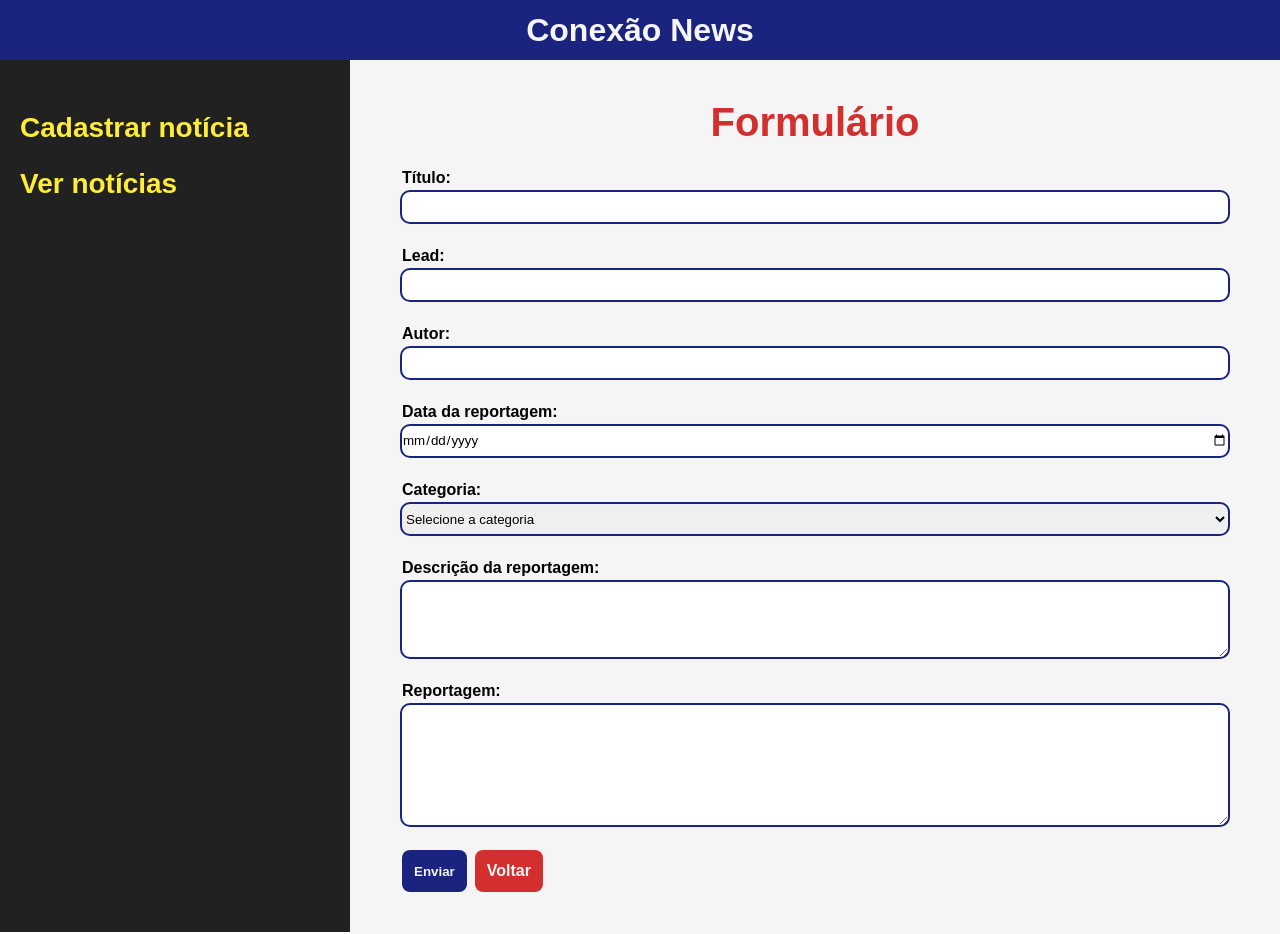
After one commit to MateusGomesc/conexao-news, a PHP site: page /cadastro/form.php in a window 1280 px wide. The commit adds this page. Run offline with PHP 8.4, Linux system fonts and the light colour scheme.

```diff
--- /dev/null
+++ b/cadastro/form.php
@@ -0,0 +1,58 @@
+<!DOCTYPE html>
+<html lang="pt-BR">
+<head>
+    <meta charset="UTF-8">
+    <meta name="viewport" content="width=device-width, initial-scale=1.0">
+    <title>Home</title>
+    <link rel="stylesheet" href="../styles/style.css">
+</head>
+<body>
+    <?php include '../includes/header.php' ?>
+    <main>
+        <?php  include '../includes/menu.php' ?>
+        <div class="data-container">
+            <h1 class="title">Formulário</h1>
+            <form action="add.php" method="POST">
+                <div class="input-container">
+                    <label for="title">Título:</label>
+                    <input type="text" name="title" id="title">
+                </div>
+                <div class="input-container">
+                    <label for="lead">Lead:</label>
+                    <input type="text" name="lead" id="lead">
+                </div>
+                <div class="input-container">
+                    <label for="author">Autor:</label>
+                    <input type="text" name="author" id="author">
+                </div>
+                <div class="input-container">
+                    <label for="date">Data da reportagem:</label>
+                    <input type="date" name="date" id="date">
+                </div>
+                <div class="input-container">
+                    <label for="category">Categoria:</label>
+                    <select name="category" id="category">
+                        <option value="" selected disabled>Selecione a categoria</option>
+                        <option value="1">Política</option>
+                        <option value="2">Esportes</option>
+                        <option value="3">Cultura</option>
+                        <option value="4">Tecnologia</option>
+                    </select>
+                </div>
+                <div class="input-container">
+                    <label for="description">Descrição da reportagem:</label>
+                    <textarea name="description" id="description" rows="5"></textarea>
+                </div>
+                <div class="input-container">
+                    <label for="report">Reportagem:</label>
+                    <textarea name="report" id="report" rows="8"></textarea>
+                </div>
+                <div class="btn-container">
+                    <button type="submit" class="btn-blue">Enviar</button>
+                    <a class="btn-red" href="../home">Voltar</a>
+                </div>
+            </form>
+        </div>
+    </main>
+</body>
+</html>
--- a/includes/menu.php
+++ b/includes/menu.php
@@ -1,4 +1,4 @@
 <div class="menu-container">
-    <a href="./cadastro/form.php" class="link">Cadastrar notícia</a>
-    <a href="./cadastro/form.php" class="link">Ver notícias</a>
+    <a href="../cadastro/form.php" class="link">Cadastrar notícia</a>
+    <a href="../home" class="link">Ver notícias</a>
 </div>
--- a/styles/style.css
+++ b/styles/style.css
@@ -14,7 +14,7 @@
 body, html{
     box-sizing: border-box;
     height: 100%;
-    font-family: 'Popins', sans-serif;
+    font-family: 'Poppins', sans-serif;
 }
 
 header{
@@ -30,6 +30,7 @@ header{
 main{
     display: grid;
     grid-template-columns: 350px auto;
+    height: 100vh;
 }
 
 .menu-container{
@@ -44,8 +45,8 @@ main{
 
 .data-container{
     background-color: var(--grey);
-    height: 100vh;
     text-align: center;
+    padding-bottom: 32px;
 }
 
 .title{
@@ -64,3 +65,132 @@ main{
 .link:hover{
     text-decoration: underline;
 }
+
+form{
+    margin: 24px 52px;
+    margin-bottom: 10px;
+}
+
+.input-container{
+    display: flex;
+    flex-direction: column;
+    align-items: start;
+    gap: 5px;
+    margin-bottom: 25px;
+}
+
+.input-container input{
+    width: 100%;
+    height: 30px;
+    border-radius: 8px;
+    outline: 2px solid var(--blue);
+    border: none;
+    font-family: inherit;
+}
+
+.input-container input:focus{
+    outline: 2px solid var(--blue);
+}
+
+.input-container label{
+    font-weight: bold;
+    font-family: inherit;
+}
+
+.input-container select{
+    width: 100%;
+    height: 30px;
+    border-radius: 8px;
+    outline: 2px solid var(--blue);
+    border: none;
+    font-family: inherit;
+}
+
+.input-container textarea{
+    width: 100%;
+    border-radius: 8px;
+    outline: 2px solid var(--blue);
+    border: none;
+    font-family: inherit;
+}
+
+.btn-container{
+    display: flex;
+    gap: 8px;
+}
+
+.btn-blue{
+    background-color: var(--blue);
+    border: none;
+    font-family: inherit;
+    font-weight: bolder;
+    color: var(--grey);
+    padding: 12px;
+    border-radius: 8px;
+    cursor: pointer;
+    text-decoration: none;
+}
+
+.btn-blue:hover{
+    filter: opacity(0.95);
+}
+
+.btn-red{
+    text-decoration: none;
+    background-color: var(--red);
+    border: none;
+    font-family: inherit;
+    font-weight: bolder;
+    color: var(--grey);
+    padding: 12px;
+    border-radius: 8px;
+    cursor: pointer;
+}
+
+.card-container{
+    margin-top: 32px;
+    display: flex;
+    flex-wrap: wrap;
+    align-items: center;
+    justify-content: center;
+    gap: 32px;
+}
+
+.card{
+    width: 330px;
+    box-shadow: 8px 8px 8px rgba(0, 0, 0, 0.25),
+    -8px -8px 8px rgba(0, 0, 0, 0.25);
+    padding: 16px;
+}
+
+.card h3{
+    color: var(--red);
+    width: 100%;
+    text-align: start;
+    margin-bottom: 4px;
+}
+
+.card h4{
+    color: var(--yellow);
+    width: 100%;
+    text-align: start;
+    margin-bottom: 8px;
+}
+
+.card .info{
+    width: 100%;
+    text-align: start;
+    font-size: 14px;
+    margin-bottom: 12px;
+}
+
+.card .description{
+    width: 100%;
+    text-align: justify;
+}
+
+.card div{
+    width: 100%;
+    text-align: end;
+    margin-top: 12px;
+}
```
Also changed, not shown: cadastro/add.php (added, +32 -0 lines), home/index.php (+30 -1 lines), includes/connection.php (added, +11 -0 lines).
